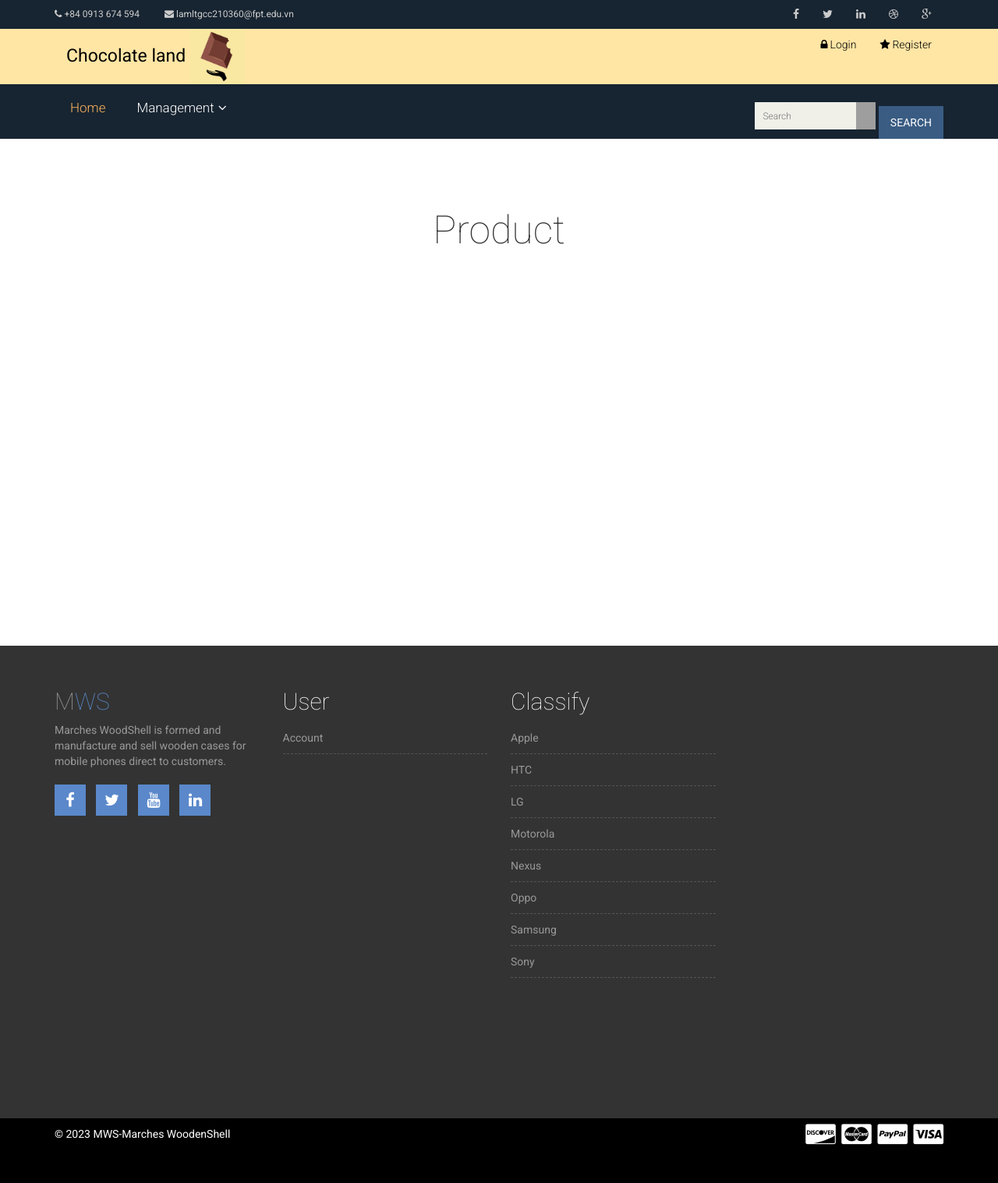
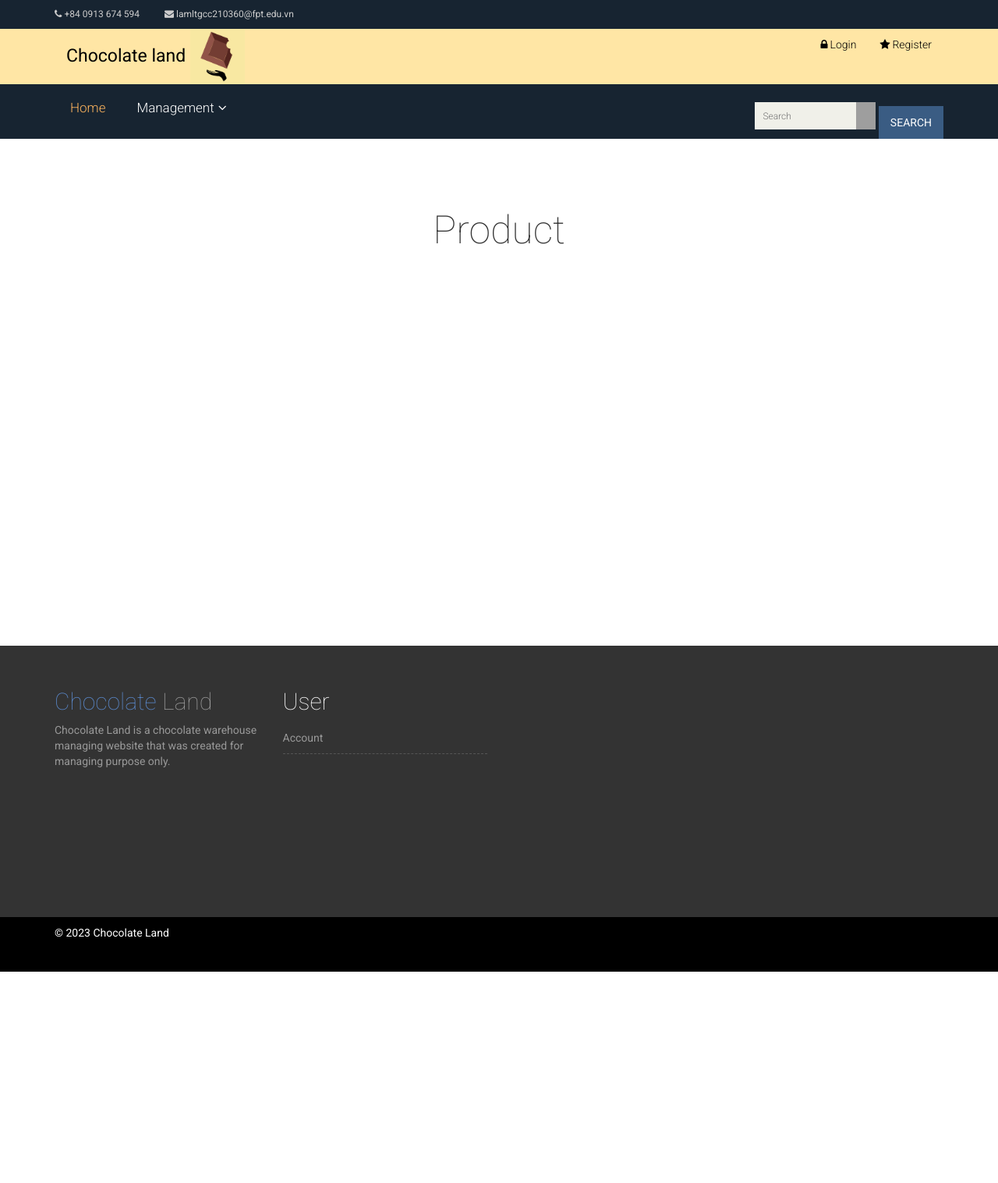
Before and after one commit to LamThanhLam/Chocolate_GCC210360, a PHP site: page /index.php in a window 1280 px wide. Shown: the whole page at 78% size. After the commit the page ends 1246 px from the top, so only its background shows below. Run offline with PHP 8.4, Linux system fonts and the light colour scheme; data comes from the database, SQL or seed files in the repository; some libraries are stand-ins or nearby versions; grey boxes are pictures that could not be loaded.

Commit message:
IAmReallyStupid

```diff
--- a/Content.php
+++ b/Content.php
@@ -34,7 +34,7 @@ include_once("connection.php");
                                     </div>
                                 </div>
 
-                                <h2><a href="?page=quanly_chitietsanpham&ma=<?php echo  $row['Product_ID']?>"><?php echo  $row['Product_Name']?></a></h2>
+                                <h2><a href="?page=detail&&id=<?php echo  $row['Product_ID']?>"><?php echo  $row['Product_Name']?></a></h2>
 
                                 <div class="product-carousel-price">
                                     <ins><?php echo  $row['Price']?></ins> <del><?php echo  $row['oldPrice']?></del>
--- a/connection.php
+++ b/connection.php
@@ -1,4 +1,4 @@
 <?php
-    $conn = mysqli_connect('localhost', 'root', '', 'online_store_assignment')
+    $conn = mysqli_connect('localhost', 'root', '', 'shop_gcc210360')
             or die("Cannot connect database".mysqli_connect_error());
 ?>
--- a/index.php
+++ b/index.php
@@ -4,7 +4,7 @@
     <meta charset="utf-8">
     <meta http-equiv="X-UA-Compatible" content="IE=edge">
     <meta name="viewport" content="width=device-width, initial-scale=1.0">
-    <title>MWS - Marches WoodenShell</title>
+    <title>Chocolate Land</title>
 
     <!-- Google Fonts -->
     <link href='http://fonts.googleapis.com/css?family=Titillium+Web:400,200,300,700,600' rel='stylesheet' type='text/css'>
@@ -59,15 +59,6 @@
 						</div>
 					</div>
 					<div class="col-sm-6">
-						<div class="social-icons pull-right">
-							<ul class="nav navbar-nav">
-								<li><a href="#"><i class="fa fa-facebook"></i></a></li>
-								<li><a href="#"><i class="fa fa-twitter"></i></a></li>
-								<li><a href="#"><i class="fa fa-linkedin"></i></a></li>
-								<li><a href="#"><i class="fa fa-dribbble"></i></a></li>
-								<li><a href="#"><i class="fa fa-google-plus"></i></a></li>
-							</ul>
-						</div>
 					</div>
 				</div>
 			</div>
@@ -202,14 +193,9 @@
             <div class="row">
                 <div class="col-md-3 col-sm-6">
                     <div class="footer-about-us">
-                        <h2>M<span>WS</span></h2>
-                        <p>Marches WoodShell is formed and manufacture and sell wooden cases for mobile phones direct to customers.</p>
-                        <div class="footer-social">
-                            <a href="#" target="_blank"><i class="fa fa-facebook"></i></a>
-                            <a href="#" target="_blank"><i class="fa fa-twitter"></i></a>
-                            <a href="#" target="_blank"><i class="fa fa-youtube"></i></a>
-                            <a href="#" target="_blank"><i class="fa fa-linkedin"></i></a>
-                        </div>
+                        <h2><span>Chocolate</span> Land</h2>
+                        <p>Chocolate Land is a chocolate warehouse managing website
+                            that was created for managing purpose only.</p>
                     </div>
                 </div>
 
@@ -217,23 +203,7 @@
                     <div class="footer-menu">
                         <h2 class="footer-wid-title">User</h2>
                         <ul>
-                            <li><a href="#">Account</a></li>
-                        </ul>
-                    </div>
-                </div>
-
-                <div class="col-md-3 col-sm-6">
-                    <div class="footer-menu">
-                        <h2 class="footer-wid-title">Classify</h2>
-                        <ul>
-                            <li><a href="#">Apple</a></li>
-                            <li><a href="#">HTC</a></li>
-                            <li><a href="#">LG</a></li>
-                            <li><a href="#">Motorola</a></li>
-                            <li><a href="#">Nexus</a></li>
-                            <li><a href="#">Oppo</a></li>
-                            <li><a href="#">Samsung</a></li>
-                            <li><a href="#">Sony</a></li>
+                            <li><a href="?page=login">Account</a></li>
                         </ul>
                     </div>
                 </div>
@@ -246,16 +216,7 @@
             <div class="row">
                 <div class="col-md-8">
                     <div class="copyright">
-                        <p>&copy; 2023 MWS-Marches WoodenShell</p>
-                    </div>
-                </div>
-
-                <div class="col-md-4">
-                    <div class="footer-card-icon">
-                        <i class="fa fa-cc-discover"></i>
-                        <i class="fa fa-cc-mastercard"></i>
-                        <i class="fa fa-cc-paypal"></i>
-                        <i class="fa fa-cc-visa"></i>
+                        <p>&copy; 2023 Chocolate Land</p>
                     </div>
                 </div>
             </div>
```
